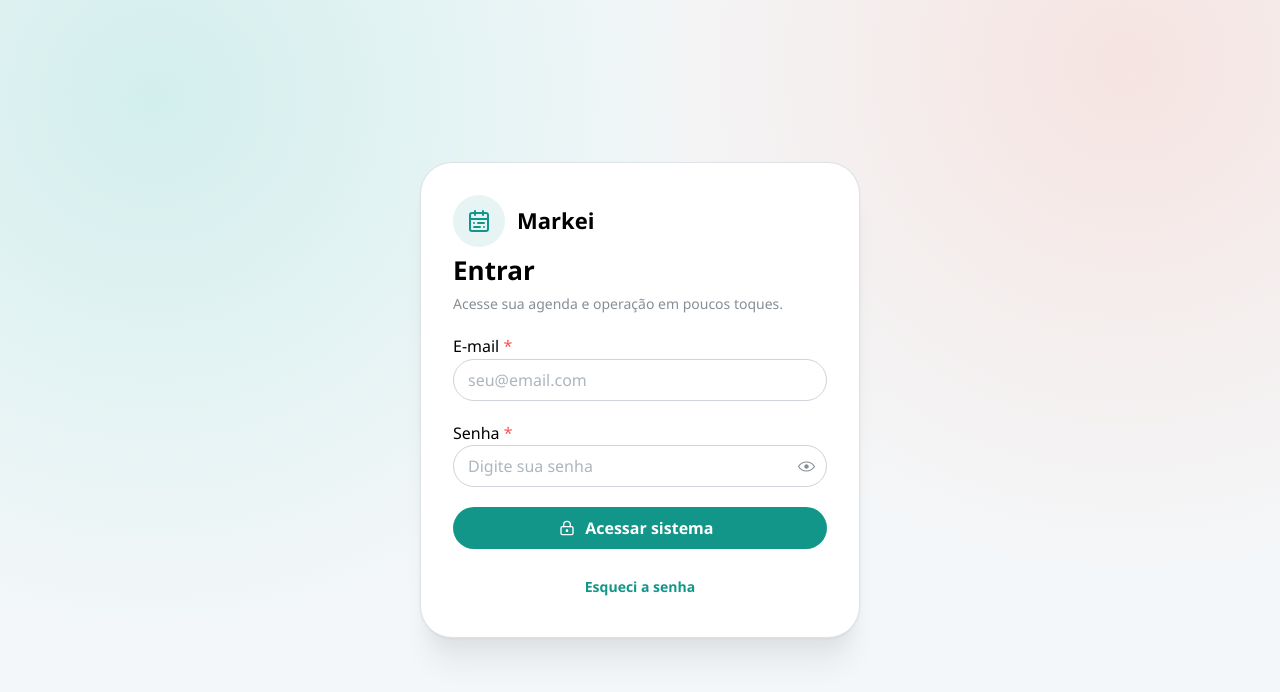
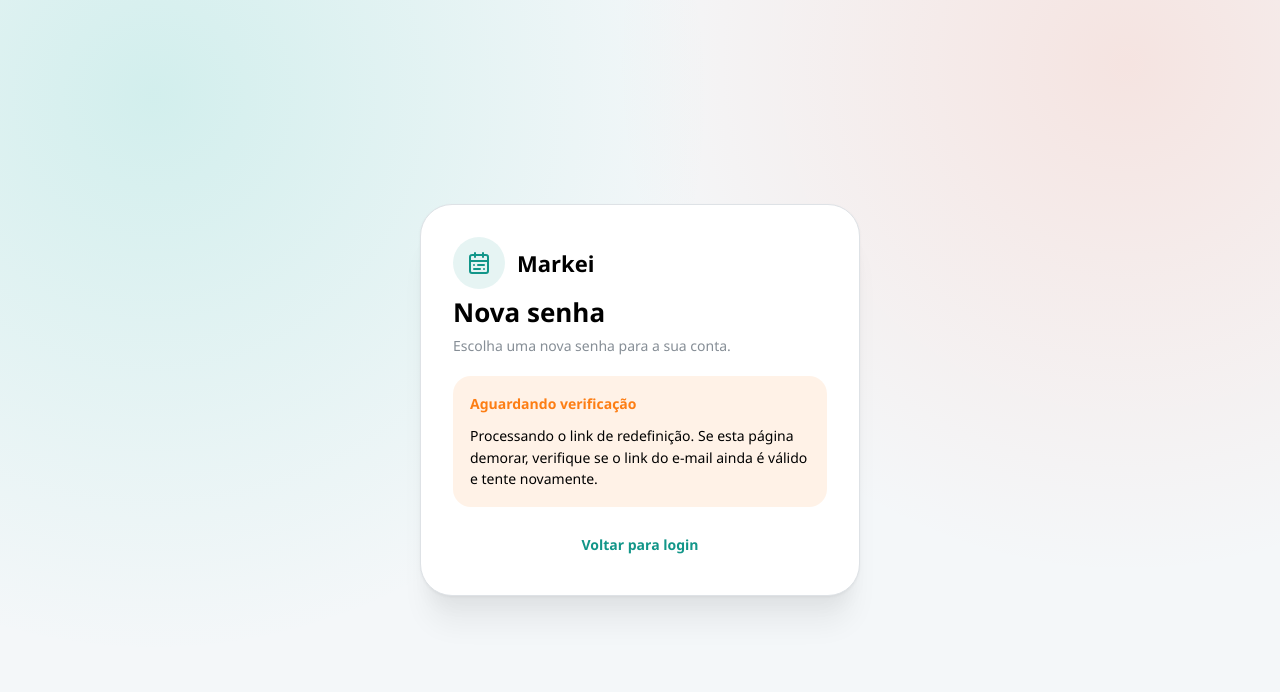
Before and after one commit to VirtualizzeAI/MinhaAgenda, a React (Vite) app: page /nova-senha in a window 1280 px wide. Before the commit this address led to /login. Shown: the top 692 px of the page. Built offline with nearby package versions, Linux system fonts and the light colour scheme; no server answers.

Commit message:
introduzindo smtp

```diff
--- a/src/app/router.tsx
+++ b/src/app/router.tsx
@@ -5,6 +5,7 @@ import { useAuth } from '@/features/auth/auth-context';
 
 const LoginPage = lazy(() => import('@/features/auth/pages/LoginPage').then((module) => ({ default: module.LoginPage })));
 const ForgotPasswordPage = lazy(() => import('@/features/auth/pages/ForgotPasswordPage').then((module) => ({ default: module.ForgotPasswordPage })));
+const ResetPasswordPage = lazy(() => import('@/features/auth/pages/ResetPasswordPage').then((module) => ({ default: module.ResetPasswordPage })));
 const PublicBookingPage = lazy(() => import('@/features/agenda/pages/PublicBookingPage').then((module) => ({ default: module.PublicBookingPage })));
 const AppShellLayout = lazy(() => import('@/layouts/AppShellLayout').then((module) => ({ default: module.AppShellLayout })));
 const AgendaPage = lazy(() => import('@/features/agenda/pages/AgendaPage').then((module) => ({ default: module.AgendaPage })));
@@ -94,6 +95,14 @@ export function AppRouter() {
             </Suspense>
           }
         />
+        <Route
+          path="/nova-senha"
+          element={
+            <Suspense fallback={<RouteFallback />}>
+              <ResetPasswordPage />
+            </Suspense>
+          }
+        />
         <Route path="/*" element={<ProtectedRoutes />} />
       </Routes>
     </BrowserRouter>
--- a/src/features/auth/pages/ForgotPasswordPage.tsx
+++ b/src/features/auth/pages/ForgotPasswordPage.tsx
@@ -13,7 +13,8 @@ import {
 } from '@mantine/core';
 import { CalendarRange, Mail } from 'lucide-react';
 import { Link } from 'react-router-dom';
-import { supabase } from '@/lib/supabase';
+
+const API_BASE = import.meta.env.VITE_API_URL as string;
 
 export function ForgotPasswordPage() {
   const [email, setEmail] = useState('');
@@ -34,16 +35,16 @@ export function ForgotPasswordPage() {
         return;
       }
 
-      const { error } = await supabase.auth.resetPasswordForEmail(normalizedEmail, {
-        redirectTo: `${window.location.origin}/login`,
+      await fetch(`${API_BASE}/v1/auth/forgot-password`, {
+        method: 'POST',
+        headers: { 'Content-Type': 'application/json' },
+        body: JSON.stringify({ email: normalizedEmail }),
       });
 
-      if (error) {
-        setErrorMessage(error.message);
-        return;
-      }
-
-      setSuccessMessage('Enviamos um e-mail com instruções para redefinir sua senha.');
+      // Sempre exibe mensagem de sucesso genérica (não vaza se o email existe ou não)
+      setSuccessMessage('Se este e-mail estiver cadastrado, você receberá as instruções em breve. Verifique também a pasta de spam.');
+    } catch {
+      setSuccessMessage('Se este e-mail estiver cadastrado, você receberá as instruções em breve.');
     } finally {
       setLoading(false);
     }
--- /dev/null
+++ b/src/features/auth/pages/ResetPasswordPage.tsx
@@ -0,0 +1,143 @@
+import { FormEvent, useEffect, useState } from 'react';
+import {
+  Alert,
+  Box,
+  Button,
+  Card,
+  Group,
+  PasswordInput,
+  Stack,
+  Text,
+  ThemeIcon,
+  Title,
+} from '@mantine/core';
+import { CalendarRange, CheckCircle } from 'lucide-react';
+import { Link, useNavigate } from 'react-router-dom';
+import { supabase } from '@/lib/supabase';
+
+export function ResetPasswordPage() {
+  const navigate = useNavigate();
+  const [password, setPassword] = useState('');
+  const [passwordConfirm, setPasswordConfirm] = useState('');
+  const [loading, setLoading] = useState(false);
+  const [errorMessage, setErrorMessage] = useState<string | null>(null);
+  const [success, setSuccess] = useState(false);
+  const [sessionReady, setSessionReady] = useState(false);
+
+  // O Supabase processa automaticamente os tokens (#access_token=...) da URL
+  // e dispara o evento PASSWORD_RECOVERY.
+  useEffect(() => {
+    const { data: { subscription } } = supabase.auth.onAuthStateChange((event) => {
+      if (event === 'PASSWORD_RECOVERY') {
+        setSessionReady(true);
+      }
+    });
+
+    return () => subscription.unsubscribe();
+  }, []);
+
+  const handleSubmit = async (event: FormEvent<HTMLFormElement>) => {
+    event.preventDefault();
+    setErrorMessage(null);
+
+    if (password.length < 6) {
+      setErrorMessage('A senha deve ter no mínimo 6 caracteres.');
+      return;
+    }
+
+    if (password !== passwordConfirm) {
+      setErrorMessage('As senhas não coincidem.');
+      return;
+    }
+
+    setLoading(true);
+    try {
+      const { error } = await supabase.auth.updateUser({ password });
+
+      if (error) {
+        setErrorMessage(error.message);
+        return;
+      }
+
+      setSuccess(true);
+      setTimeout(() => navigate('/login'), 3000);
+    } finally {
+      setLoading(false);
+    }
+  };
+
+  return (
+    <Box
+      px="md"
+      py="xl"
+      style={{
+        minHeight: '100dvh',
+        display: 'grid',
+        placeItems: 'center',
+        background:
+          'radial-gradient(circle at 12% 12%, rgba(35,195,174,0.16), transparent 42%), radial-gradient(circle at 88% 8%, rgba(255,111,78,0.14), transparent 38%), #f4f7f9',
+      }}
+    >
+      <Card padding="xl" radius="32px" maw={440} w="100%" shadow="xl" withBorder>
+        <Stack gap="lg">
+          <Stack gap={6} align="flex-start">
+            <Group gap="sm" align="center">
+              <ThemeIcon color="teal" radius="xl" size={52} variant="light">
+                <CalendarRange size={24} />
+              </ThemeIcon>
+              <Title order={3}>Markei</Title>
+            </Group>
+            <Title order={2}>Nova senha</Title>
+            <Text c="dimmed" size="sm">
+              Escolha uma nova senha para a sua conta.
+            </Text>
+          </Stack>
+
+          {success ? (
+            <Alert color="teal" title="Senha atualizada!" icon={<CheckCircle size={16} />}>
+              Sua senha foi alterada com sucesso. Redirecionando para o login...
+            </Alert>
+          ) : !sessionReady ? (
+            <Alert color="orange" title="Aguardando verificação">
+              Processando o link de redefinição. Se esta página demorar, verifique se o link do e-mail ainda é válido e tente novamente.
+            </Alert>
+          ) : (
+            <form onSubmit={handleSubmit}>
+              <Stack gap="md">
+                {errorMessage ? <Alert color="red" title="Erro">{errorMessage}</Alert> : null}
+
+                <PasswordInput
+                  label="Nova senha"
+                  onChange={(e) => setPassword(e.currentTarget.value)}
+                  placeholder="Mínimo 6 caracteres"
+                  radius="xl"
+                  required
+                  size="md"
+                  value={password}
+                />
+
+                <PasswordInput
+                  label="Confirmar nova senha"
+                  onChange={(e) => setPasswordConfirm(e.currentTarget.value)}
+                  placeholder="Repita a senha"
+                  radius="xl"
+                  required
+                  size="md"
+                  value={passwordConfirm}
+                />
+
+                <Button loading={loading} radius="xl" size="md" type="submit">
+                  Salvar nova senha
+                </Button>
+              </Stack>
+            </form>
+          )}
+
+          <Button component={Link} radius="xl" to="/login" variant="subtle">
+            Voltar para login
+          </Button>
+        </Stack>
+      </Card>
+    </Box>
+  );
+}
```
